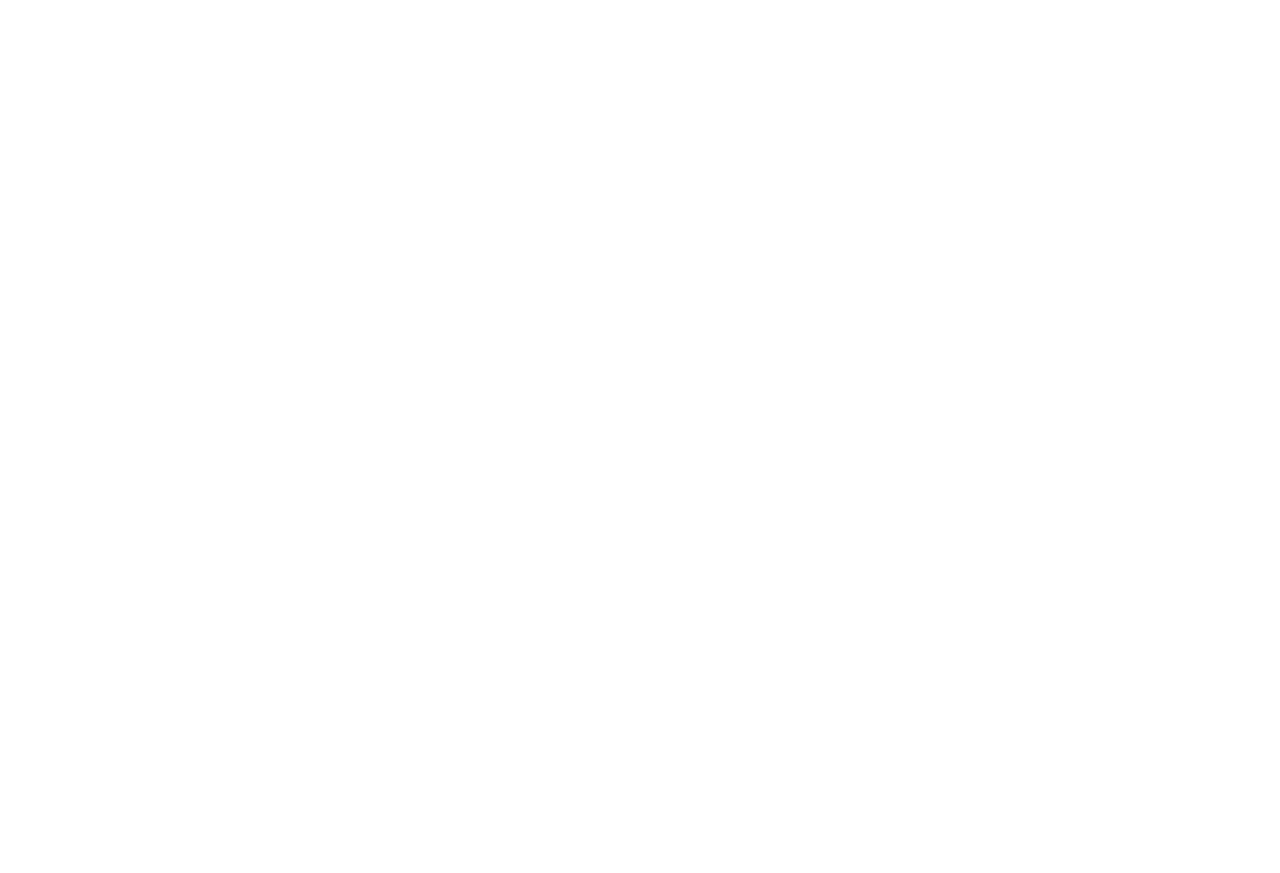
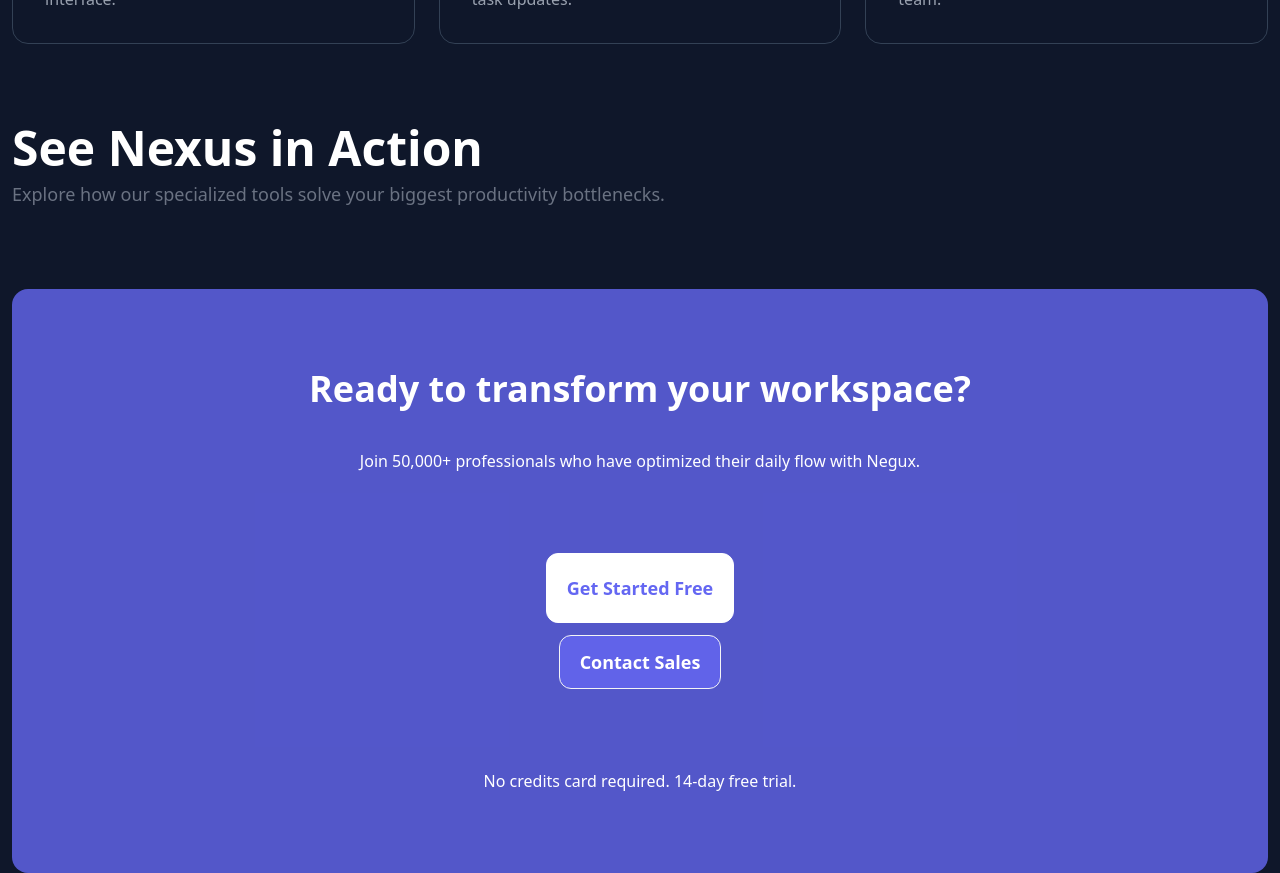
Before and after one commit to Eunock-web/Nexus-front, a React (Vite) app: page / in a window 1280 px wide. Shown: the part 1540-2413 px from the top of the page. Before the commit the page ends 1504 px from the top, so only its background shows below. Built offline with nearby package versions, Linux system fonts and the light colour scheme.

Commit message:
feat: Implementation de la section Postfooter

```diff
--- a/src/components/Button.tsx
+++ b/src/components/Button.tsx
@@ -11,7 +11,7 @@
 function Button({className, children, icon} : ButtonInterface){
   return <>
     <div>
-      <button className={"btn justify-center items-center  text-lg font-bold text-white " + className} >
+      <button className={"btn justify-center items-center  text-lg font-bold  " + className} >
         {icon && <span className="flex items-center">{icon}</span> }
         {children}
       </button>
--- /dev/null
+++ b/src/layouts/home/CarousselPresentation.tsx
@@ -0,0 +1,14 @@
+
+
+function CarousselPresentation(){
+    return <>
+        <div>
+            <div className="flex flex-col gap-2 ">
+                <h1 className=" text-white text-5xl font-bold  "> See Nexus in Action </h1>
+                <p className="text-gray-500 text-lg leading-relaxed"> Explore how our specialized tools solve your biggest productivity bottlenecks. </p>
+            </div>
+        </div>
+    </>
+}
+
+export default CarousselPresentation
--- a/src/layouts/home/Hero.tsx
+++ b/src/layouts/home/Hero.tsx
@@ -16,8 +16,8 @@
             </div>
 
             <div className="flex flex-col items-center justify-center gap-5">
-                <Button className="h-14 border border-primary bg-primary flex flex-row gap-2 px-8 py-3 rounded-lg shadow-lg shadow-primary/50 transition-all  " >Start for free <span> <ArrowRight size={25} className="text-white" /> </span> </Button>
-                <Button className="border border-secondary bg-secondary flex flex-row gap-2 px-8 py-3 rounded-lg " >Book a demo </Button>
+                <Button className="h-14 border border-primary bg-primary flex flex-row gap-2 px-8 py-3 rounded-lg shadow-lg shadow-primary/50 transition-all text-white  " >Start for free <span> <ArrowRight size={25} className="text-white" /> </span> </Button>
+                <Button className="border border-secondary bg-secondary flex flex-row gap-2 px-8 py-3 rounded-lg text-white " >Book a demo </Button>
             </div>
 
             <div className="shadow-primary/20 p-30 " >
--- a/src/layouts/home/NavBar.tsx
+++ b/src/layouts/home/NavBar.tsx
@@ -13,8 +13,8 @@
                     <h1 className="flex font-bold text-2xl text-white items-center ">Nexus</h1>
                 </div>
                 <div className="grid grid-cols-1">
-                    <Button className=" hidden sm:block bg-primary border-primary px-4 py-2 rounded-xl ">Login</Button>
-                    <Button className=" bg-primary border-primary px-4 py-2 rounded-xl " >Get Started</Button>
+                    <Button className=" hidden sm:block bg-primary border-primary px-4 py-2 rounded-xl text-white ">Login</Button>
+                    <Button className=" bg-primary border-primary px-4 py-2 rounded-xl text-white " >Get Started</Button>
                 </div>
             </div>
         </div>
--- /dev/null
+++ b/src/layouts/home/PostFooter.tsx
@@ -0,0 +1,22 @@
+import Button from "../../components/Button"
+
+
+function PostFooter(){
+    return <>
+        <div className="bg-primary/80 p-5 py-20 flex flex-col gap-20 rounded-2xl">
+            <div className="flex flex-col justify-center items-center gap-10">
+                <h1 className="font-bold text-white text-4xl text-center"> Ready to transform your workspace?</h1>
+                <p className="text-center text-white "> Join 50,000+ professionals who have optimized their daily flow with Negux. </p>
+            </div>
+
+            <div className=" flex flex-col  gap-3 justify-center items-center ">
+                <Button className="text-primary p-5 rounded-xl border border-white  bg-white " > Get Started Free </Button>
+                <Button className=" bg-primary/80 border border-gray-100 py-3 px-5  rounded-xl text-white " > Contact Sales </Button>
+            </div>
+
+            <p className="text-center text-white"> No credits card required. 14-day free trial. </p>
+        </div>
+    </>
+}
+
+export default PostFooter
--- a/src/pages/Home.tsx
+++ b/src/pages/Home.tsx
@@ -1,12 +1,16 @@
+import CarousselPresentation from "../layouts/home/CarousselPresentation";
 import Hero from "../layouts/home/Hero";
 import Main from "../layouts/home/Main";
+import PostFooter from "../layouts/home/PostFooter";
 
 
 function Home(){
     return <>
-        <div className="px-3">
+        <div className="px-3 flex flex-col gap-20">
             <Hero/>
             <Main />
+            <CarousselPresentation />
+            <PostFooter />
         </div>
     </>
 }
```
